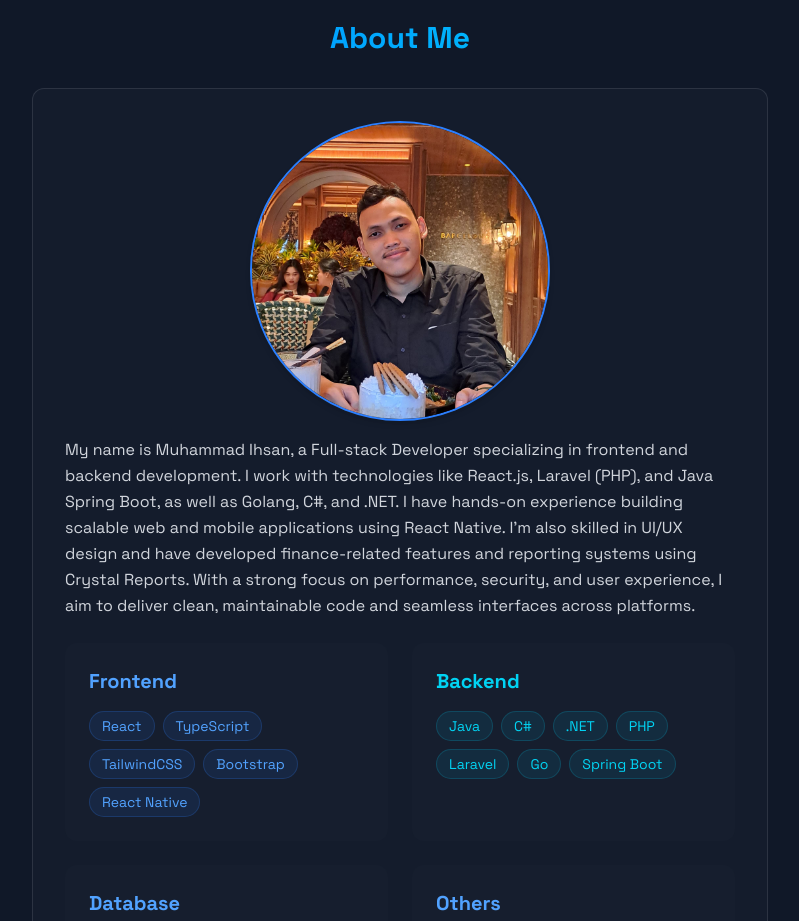
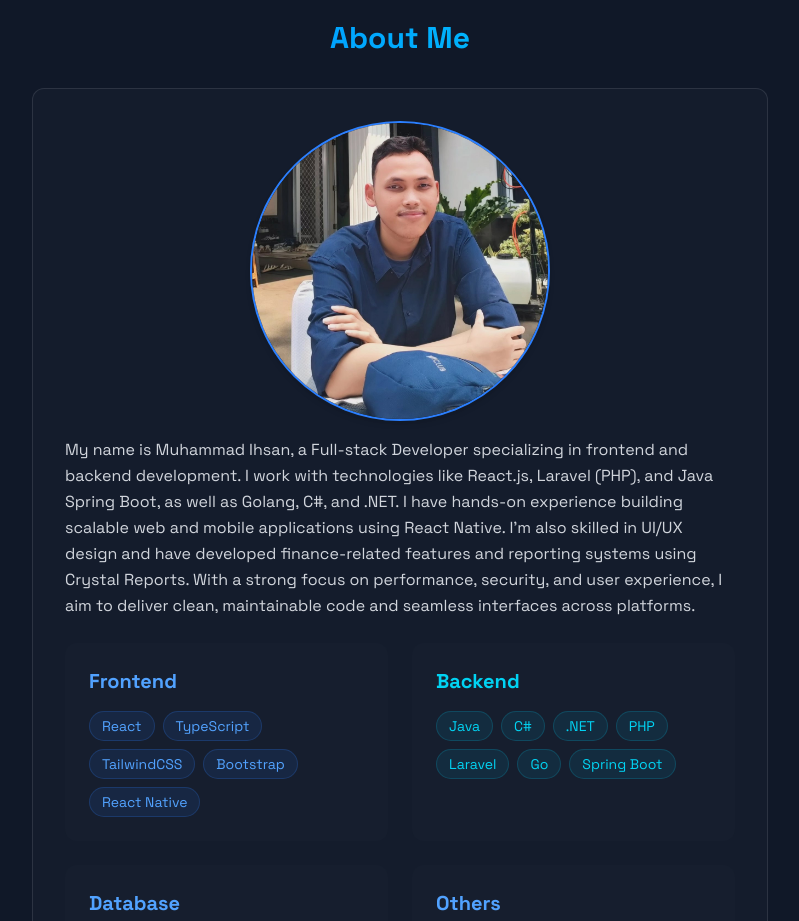
Before and after one commit to Daexaf/Portfolio, a React (Vite) app: page / in a window 1280 px wide. Shown: the part 860-1781 px from the top of the page, without its empty margins (240-1039 px from the left). Built offline with nearby package versions, Linux system fonts and the light colour scheme.

Commit message:
[checkpoint: changes photo profile]

```diff
--- a/src/components/section/About.jsx
+++ b/src/components/section/About.jsx
@@ -80,7 +80,7 @@ const About = () => {
               <div className="rounded-xl p-8 bg-gray-800/30 border-white/10 border hover:-translate-y-1 hover:border-blue-500/30 hover:shadow-[0_4px_12px_rgba(59,130,246,0.1)] transition-all duration-300">
                 <div className="flex justify-center mb-4">
                   <img
-                    src="/assets/images/photo.jpeg"
+                    src="/assets/images/pp2.jpeg"
                     alt="..."
                     className="w-[300px] h-[300px] rounded-full object-cover border-2 border-blue-500 shadow-md"
                   />
```
Also changed, not shown: public/assets/images/pp2.jpeg (added).
